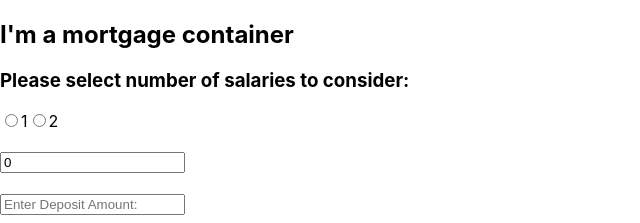
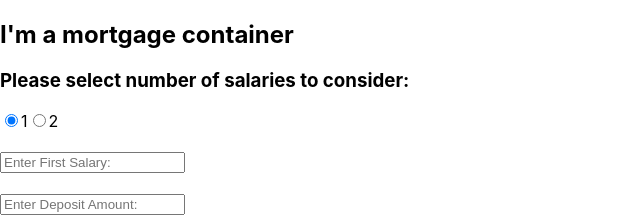
Before and after one commit to Gclark04432/react-mortgage-calculator-mk2, a React (Create React App) app: page / in a window 1280 px wide. Shown: the top 223 px of the page, without its empty margins (0-640 px from the left). Built offline with nearby package versions, Linux system fonts and the light colour scheme.

Commit message:
displaying allowable mortgage amount

```diff
--- /dev/null
+++ b/src/components/MortgageAmount.js
@@ -0,0 +1,23 @@
+import React from 'react'
+
+function MortgageAmount(props){
+
+  function calculateMaximumMortgageAmount() {
+    if (!props.criteria){
+      return null
+    }
+    const mortgage = (props.criteria.firstSalary + props.criteria.secondSalary - props.criteria.otherCommitments) * 3;
+    console.log(mortgage);
+    return mortgage;
+  }
+
+
+  return (
+    <article>
+    {console.log(props)}
+    <p>{calculateMaximumMortgageAmount()}</p>
+    </article>
+  )
+}
+
+export default MortgageAmount
--- a/src/components/MortgageForm.js
+++ b/src/components/MortgageForm.js
@@ -6,15 +6,17 @@ class MortgageForm extends Component {
     super(props);
     this.state={
       applicants: 1,
-      criteria: {
         firstSalary: 0,
         secondSalary: 0,
         deposit: 0,
         otherCommitments: 0
-      }
     }
     this.handleApplicantsChange = this.handleApplicantsChange.bind(this);
-    this.handlefirstSalaryChange = this.handlefirstSalaryChange.bind(this);
+    this.handleFirstSalaryChange = this.handleFirstSalaryChange.bind(this)
+    this.handleSecondSalaryChange = this.handleSecondSalaryChange.bind(this)
+    this.handleDepositChange = this.handleDepositChange.bind(this)
+    this.handleOtherCommitmentsChange = this.handleOtherCommitmentsChange.bind(this)
+    this.handleFormSubmit = this.handleFormSubmit.bind(this)
   }
 
   handleApplicantsChange(event){
@@ -23,37 +25,59 @@ class MortgageForm extends Component {
 
   secondApplicant(){
     if (this.state.applicants === 2){
-      return <input type="number" placeholder="Enter Second Salary" min="0"/>
+      return <input type="number" placeholder="Enter Second Salary" min="0" onChange={this.handleSecondSalaryChange}/>
     }
   }
 
-  handlefirstSalaryChange(event){
-    this.setState({criteria:{firstSalary: event.target.value}});
+  handleFirstSalaryChange(event){
+    this.setState({firstSalary: parseInt(event.target.value)});
   }
 
+  handleSecondSalaryChange(event){
+    this.setState({secondSalary: parseInt(event.target.value)});
+  }
+
+  handleDepositChange(event){
+    this.setState({deposit: parseInt(event.target.value)});
+  }
+
+  handleOtherCommitmentsChange(event){
+    this.setState({otherCommitments: parseInt(event.target.value)});
+  }
+
+  handleFormSubmit(event){
+    event.preventDefault();
+    const newCriteria = {
+      firstSalary: this.state.firstSalary,
+      secondSalary: this.state.secondSalary,
+      deposit: this.state.deposit,
+      otherCommitments: this.state.otherCommitments
+    }
+    this.props.submitCriteria(newCriteria)
+  }
 
   render(){
     return(
-      <form>
+      <form onSubmit={this.handleFormSubmit}>
       <h3>Please select number of salaries to consider:</h3>
-      <input type="radio" name="applicants" value="1" onChange={this.handleApplicantsChange}/>
+      <input type="radio" name="applicants" value="1" defaultChecked onChange={this.handleApplicantsChange}/>
       <label htmlFor="1">1</label>
       <input type="radio" name="applicants" value="2" onChange={this.handleApplicantsChange}/>
       <label htmlFor="2">2</label>
       <br/><br/>
 
-      <input type="number" placeholder="Enter First Salary:" min="0" value={this.state.criteria.firstSalary} onChange={this.handlefirstSalaryChange}/>
+      <input type="number" placeholder="Enter First Salary:" min="0" onChange={this.handleFirstSalaryChange}/>
       {this.secondApplicant()}
 
       <br/><br/>
-      <input type="number" placeholder="Enter Deposit Amount:" min="0"/>
+      <input type="number" placeholder="Enter Deposit Amount:" min="0" onChange={this.handleDepositChange}/>
 
       <br/><br/>
-      <input type="number" placeholder="Other Monthly Commitments" min="0"/>
+      <input type="number" placeholder="Other Monthly Commitments" min="0" onChange={this.handleOtherCommitmentsChange}/>
 
 
       <br/><br/>
-      <input type="submit" value="Calculate"/>
+      <input type="submit" value="Calculate" />
 
       </form>
     )
--- a/src/containers/MortgageContainer.js
+++ b/src/containers/MortgageContainer.js
@@ -1,17 +1,27 @@
 import React, { Component} from 'react';
 import MortgageForm from '../components/MortgageForm';
+import MortgageAmount from '../components/MortgageAmount'
 
 class MortgageContainer extends Component {
 
   constructor(props){
     super(props);
+    this.state = {
+      criteria: null
+    }
+    this.updateCriteria = this.updateCriteria.bind(this)
+  }
+
+  updateCriteria(newCriteria){
+    this.setState({criteria: newCriteria})
   }
 
   render() {
     return (
       <article>
       <h2>I'm a mortgage container</h2>
-      <MortgageForm/>
+      <MortgageForm submitCriteria={this.updateCriteria}/>
+      <MortgageAmount criteria={this.state.criteria}/>
       </article>
     )
   }
```
